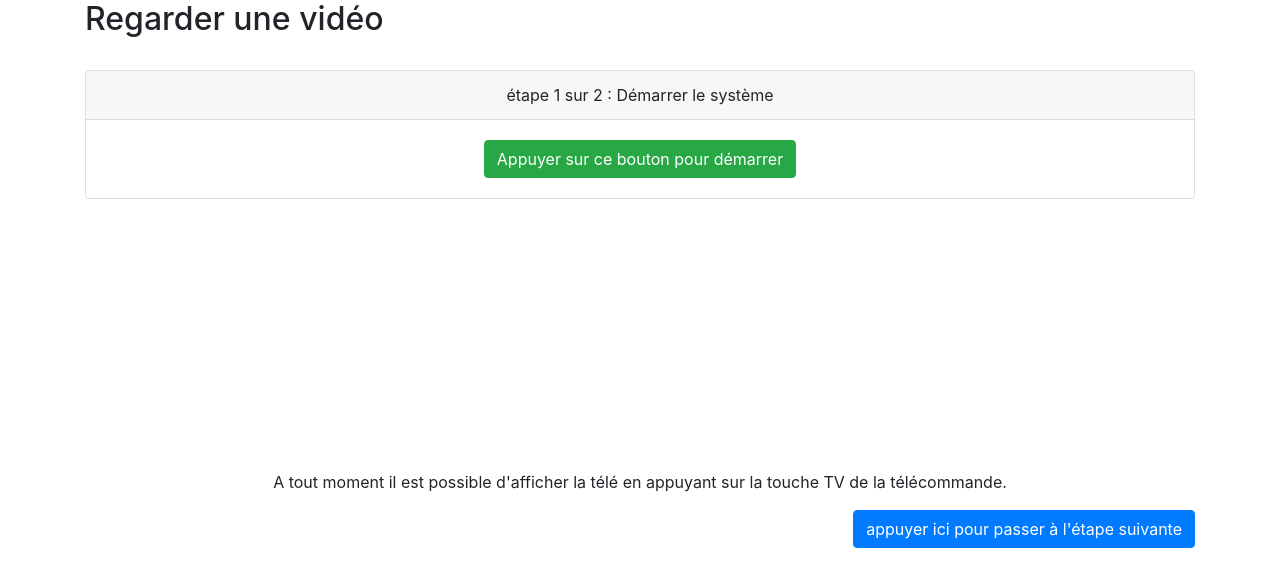
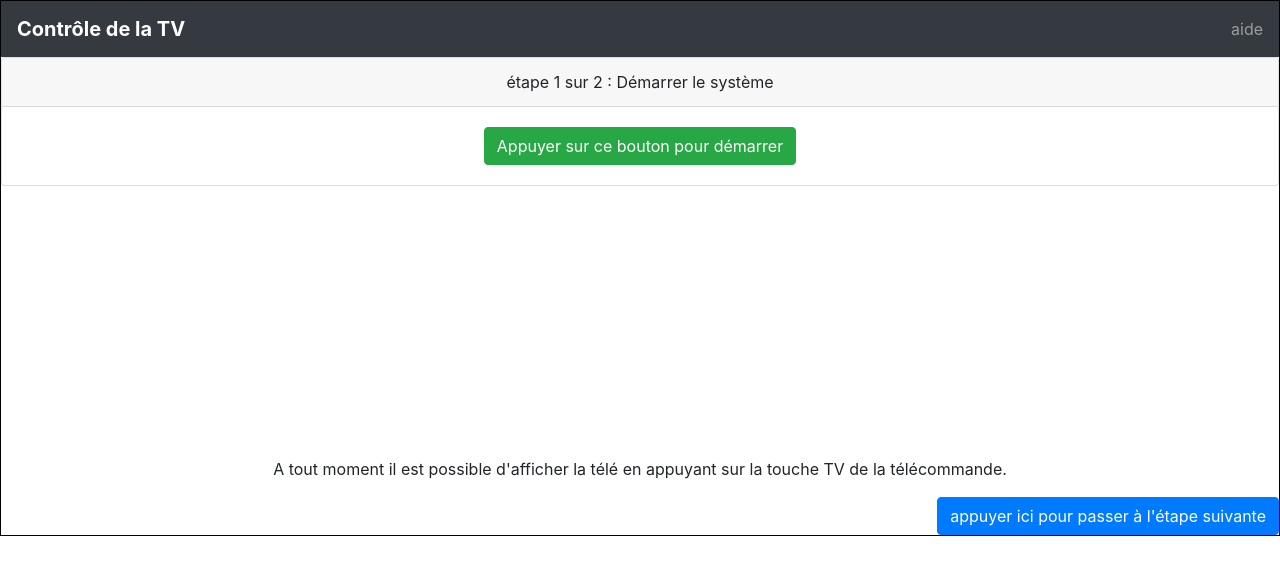
Before and after one commit to seb4stien/family_box, a PHP site: page / in a window 1280 px wide. Shown: the top 587 px of the page. Run offline with PHP 8.4, Linux system fonts and the light colour scheme.

Commit message:
Start rebranding

```diff
--- a/webapp/index.php
+++ b/webapp/index.php
@@ -1,33 +1,26 @@
 <!doctype html>
 <html lang="en">
 	<head>
+		<title>Regarder une vidéo</title>
+
 		<meta name="mobile-web-app-capable" content="yes">
-
-		<title>Regarder une vidéo</title>
-		<!-- Required meta tags -->
 		<meta charset="utf-8">
 		<meta name="viewport" content="width=device-width, initial-scale=1, shrink-to-fit=no">
-
 		<link rel="manifest" href="manifest.json">
 
-		<!-- Bootstrap CSS -->
 		<link rel="stylesheet" href="vendor/bootstrap-4.0.0/css/bootstrap.min.css" integrity="sha384-PsH8R72JQ3SOdhVi3uxftmaW6Vc51MKb0q5P2rRUpPvrszuE4W1povHYgTpBfshb" crossorigin="anonymous">
 
 		<script src="vendor/angular.min.js"></script>
 		<script src="js/player.js"></script>
 	</head>
 	<body ng-app="playerApp">
-		<div class="container" ng-controller="playerController">
-			<div class="row">
-				<div class="col-sm">
-					<h2>Regarder une vidéo</h2>
-				</div>
-				<div class="col-sm text-right">
-				</div>
-			</div>
-
-			<br />
-
+		<div class="container-fluid" ng-controller="playerController" style="border: 1px solid black; padding: 0px">
+			<nav class="navbar navbar-dark bg-dark">
+				<b><a class="navbar-brand" href="/">Contrôle de la TV</a></b>
+				<ul class="navbar-nav">
+					<li class="nav-item"><a class="nav-link" href="#">aide</a></li>
+				</ul>
+			</nav>
 
 			<div class="row" style="height: 400px">
 				<div class="col-sm">
```
